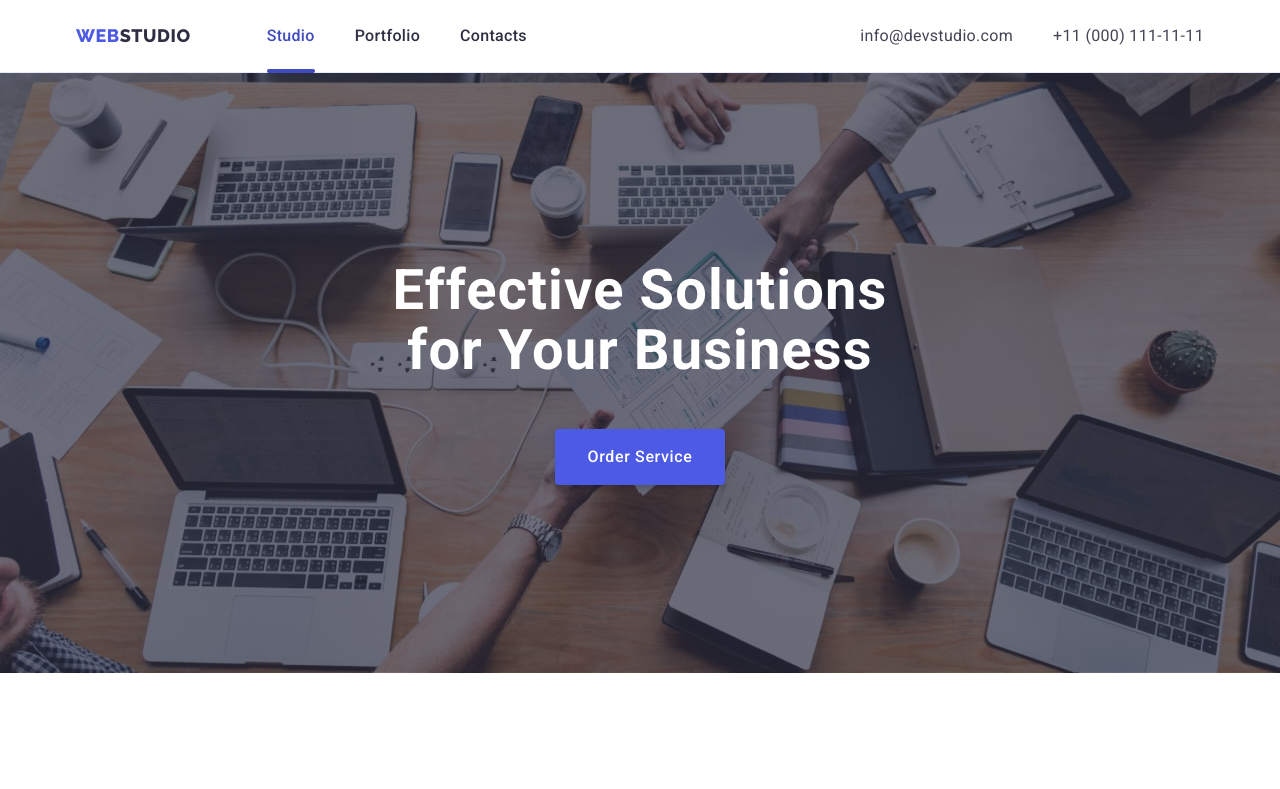
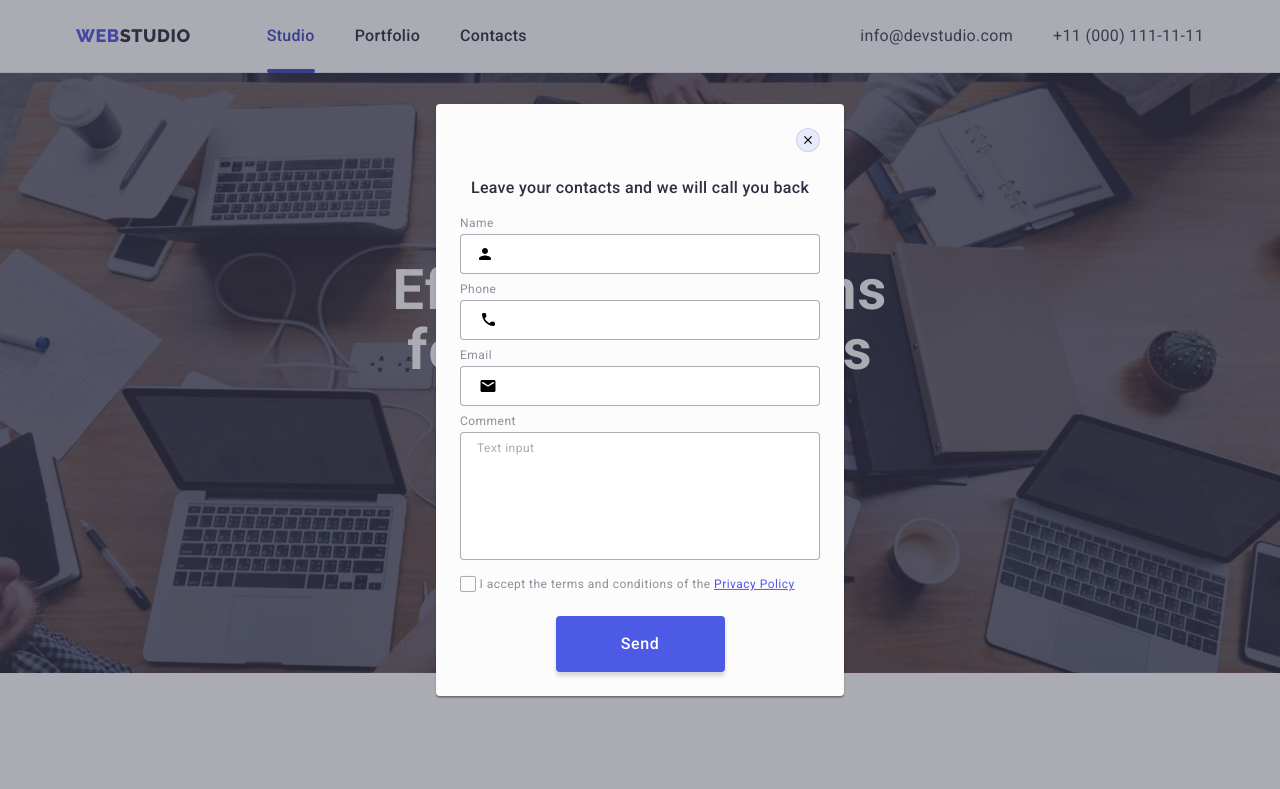
Before and after one commit to OlhaOs/goit-markup-hw-05, a plain HTML site: page index.html in a window 1280 px wide. Shown: the top 789 px of the page. Drawn offline with nearby package versions, Linux system fonts and the light colour scheme.

Commit message:
after check

```diff
--- a/css/styles.css
+++ b/css/styles.css
@@ -80,7 +80,7 @@ img {
   color: var(--white-text-bg-color);
   background-color: var(--primary-brand-color);
   box-shadow: 0px 4px 4px 0px rgba(0, 0, 0, 0.15);
-  border: transparent;
+  border: none;
 }
 .title {
   margin-bottom: 72px;
@@ -659,7 +659,6 @@ img {
 }
 
 .modal-form-field {
-  position: relative;
   margin-bottom: 8px;
 }
 
@@ -673,6 +672,10 @@ img {
   line-height: 1.17;
   letter-spacing: 0.48px;
 }
+.modal-form-container {
+  position: relative;
+}
+
 .modal-form-input {
   width: 100%;
   height: 40px;
@@ -699,17 +702,25 @@ img {
 .modal-form-input:focus + .form-input-icon {
   fill: var(--primary-brand-color);
 }
+.form-comment-container {
+  margin-bottom: 16px;
+}
 
 .modal-form-comment {
   display: block;
   width: 100%;
   height: 128px;
-  margin-bottom: 16px;
   padding: 8px 16px;
+
+  font-size: 12px;
+  line-height: 1.17;
+  letter-spacing: 0.04em;
+  color: rgba(46, 47, 66, 0.4);
 
   resize: none;
   outline: transparent;
   border-radius: 4px;
+  border-color: transparent;
   border: 1px solid rgba(46, 47, 66, 0.4);
   transition: border-color 250ms cubic-bezier(0.4, 0, 0.2, 1);
 }
@@ -720,10 +731,21 @@ img {
   color: rgba(46, 47, 66, 0.4);
 
   font-size: 12px;
-  line-height: 1.16;
+  line-height: 1.17;
   letter-spacing: 0.04em;
 }
+.form-checkbox-container {
+  margin-bottom: 24px;
+}
 
+.modal-form-agreement {
+  display: block;
+
+  color: var(--ligth-text-color);
+  font-size: 12px;
+  line-height: 1.17;
+  letter-spacing: 0.04em;
+}
 .modal-form-checkbox {
   display: inline-flex;
   align-items: center;
@@ -734,44 +756,27 @@ img {
   border: 1px solid rgba(46, 47, 66, 0.4);
   border-radius: 2px;
   cursor: pointer;
+  fill: transparent;
 
-  transition: background-color 250ms cubic-bezier(0.4, 0, 0.2, 1);
+  transition: background-color 250ms cubic-bezier(0.4, 0, 0.2, 1),
+    border 250ms cubic-bezier(0.4, 0, 0.2, 1),
+    fill 250ms cubic-bezier(0.4, 0, 0.2, 1);
 }
-.icon-checked {
-  fill: var(--white-text-bg-color);
-  opacity: 0;
 
-  transition: fill 250ms cubic-bezier(0.4, 0, 0.2, 1),
-    opacity 250ms cubic-bezier(0.4, 0, 0.2, 1);
-}
-input[name='user-agreement']:focus + .modal-form-checkbox {
+input[type='checkbox']:focus + .modal-form-agreement .modal-form-checkbox {
   border-color: var(--pressed-state-color);
 }
-input[name='user-agreement']:checked + .modal-form-checkbox {
-  border-color: transparent;
+input[type='checkbox']:checked + .modal-form-agreement .modal-form-checkbox {
+  border: none;
   background-color: var(--pressed-state-color);
-}
-input[name='user-agreement']:checked + .modal-form-checkbox > .icon-checked {
-  opacity: 1;
-  fill: var(--white-text-bg-color);
+  fill: var(--cloud-bg-color);
 }
 
-.modal-form-agreement {
-  display: flex;
-  align-items: center;
-  gap: 8px;
-}
-.modal-form-agreement-decription {
-  color: var(--ligth-text-color);
-
-  font-size: 12px;
-  line-height: 1.17;
-  letter-spacing: 0.04em;
-}
 .modal-form-agreement-link {
   color: var(--primary-brand-color);
 }
 .modal-form-btn {
+  height: 56px;
   margin-top: 24px;
   transition: background-color 250ms cubic-bezier(0.4, 0, 0.2, 1);
 }
--- a/index.html
+++ b/index.html
@@ -405,7 +405,7 @@
             </div>
         </div>
     </footer>
-    <div class="backdrop is-hidden" data-modal>
+    <div class="backdrop " data-modal>
         <div class="modal">
 
             <button class="modal-close-btn" type="button" data-modal-close>
@@ -418,45 +418,57 @@
                 Leave your contacts and we will call you back
             </p>
             <form class="modal-form" name="modal-form">
+                <div class="modal-form-field">
                     <label class="modal-form-label" for="user-name">Name</label>
-                <div class="modal-form-field">
+                    <div class="modal-form-container">
                         <input class="modal-form-input" type="text" name="user-name" id="user-name" />
-                    <svg class="form-input-icon" width="24" height="24">
+                        <svg class="form-input-icon" width="18" height="24">
                             <use href="./images/icons.svg#icon-person"></use>
                         </svg>
                     </div>
+                </div>
 
+
+                <div class="modal-form-field">
                     <label class="modal-form-label" for="user-phone">Phone</label>
-                <div class="modal-form-field">
+                    <div class="modal-form-container">
                         <input class="modal-form-input" type="text" name="user-phone" id="user-phone" />
                         <svg class="form-input-icon" width="24" height="24">
                             <use href="./images/icons.svg#icon-phone"></use>
                         </svg>
                     </div>
+                </div>
 
+
+                <div class="modal-form-field">
                     <label class="modal-form-label" for="user-email"> Email</label>
-                <div class="modal-form-field">
+                    <div class="modal-form-container">
                         <input class="modal-form-input" type="text" name="user-email" id="user-email" />
                         <svg class="form-input-icon" width="24" height="24">
                             <use href="./images/icons.svg#icon-email"></use>
                         </svg>
                     </div>
+                </div>
 
-                <label class="modal-form-label" for="form-comment">Comment</label>
-                <textarea class="modal-form-comment" name="form-comment" id="form-comment"
+                <div class="form-comment-container">
+                    <label class="modal-form-label" for="user-comment">Comment</label>
+                    <textarea class="modal-form-comment" name="user-comment" id="user-comment"
                         placeholder="Text input"></textarea>
+                </div>
 
-                <label class="modal-form-agreement">
-                    <input class="visually-hidden" type="checkbox" name="user-agreement" />
+                <div class="form-checkbox-container">
+                    <input class="visually-hidden" type="checkbox" name="user-privacy" id="user-privacy" value="true" />
+                    <label class="modal-form-agreement" for="user-privacy">
+
                         <span class="modal-form-checkbox">
-                        <svg class="icon-checked" width="16" height="16">
+                            <svg class="icon-checked" width="10" height="8">
                                 <use href="./images/icons.svg#icon-checked"></use>
                             </svg>
                         </span>
-                    <span class="modal-form-agreement-decription"> I accept the terms and conditions of the
+                        I accept the terms and conditions of the
                         <a class="modal-form-agreement-link" href="#">Privacy Policy</a>
-                    </span>
                     </label>
+                </div>
 
                 <button class="btn btn-accent modal-form-btn" type="submit">Send</button>
             </form>
```
Also changed, not shown: images/icons.svg. Lines whose indentation alone changed are shown as unchanged.
